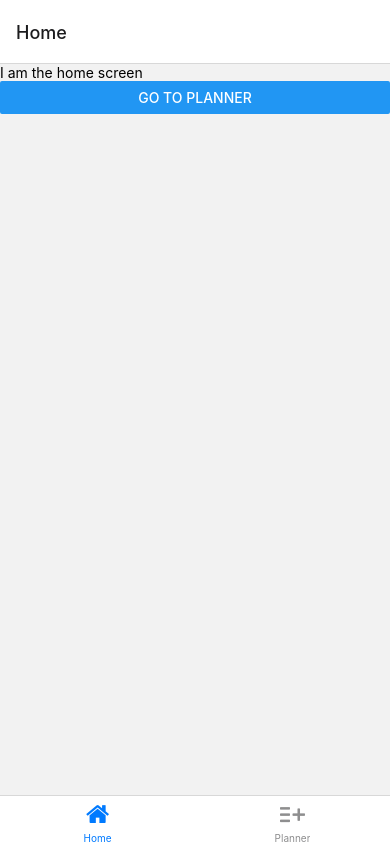
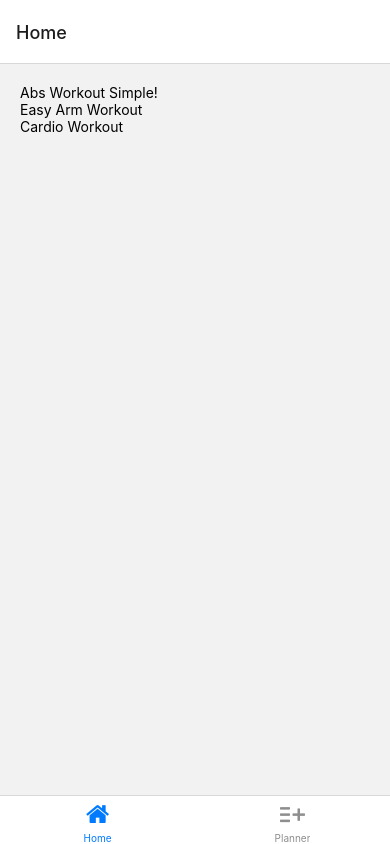
Before and after one commit to Rakesh6720/react-native-typescript, a React Native app: screen /Home in a window 390 px wide. Built offline with nearby package versions, Linux system fonts and the light colour scheme.

Commit message:
add data.json

```diff
--- /dev/null
+++ b/data.json
@@ -0,0 +1,111 @@
+[
+  {
+    "slug": "abs-workout-simple-12321312",
+    "name": "Abs Workout Simple!",
+    "duration": 345,
+    "difficulty": "easy",
+    "sequence": [
+      {
+        "slug": "pushups-213213712",
+        "name": "Pushups",
+        "type": "exercise",
+        "reps": 15,
+        "duration": 60
+      },
+      {
+        "slug": "break-12313123",
+        "name": "Break",
+        "type": "break",
+        "duration": 15
+      },
+      {
+        "slug": "lower-back-stretch-23123421",
+        "name": "Lower back stretch",
+        "type": "stretch",
+        "duration": 120
+      },
+      {
+        "slug": "pull-up-12308277",
+        "name": "Pull Up",
+        "type": "exercise",
+        "reps": 10,
+        "duration": 60
+      },
+      {
+        "slug": "break-123213798",
+        "name": "Breath",
+        "type": "break",
+        "duration": 30
+      },
+      {
+        "slug": "squats-971236798",
+        "name": "Squats",
+        "type": "exercise",
+        "reps": 30,
+        "duration": 60
+      }
+    ]
+  },
+  {
+    "slug": "easy-arm-workout-12317278",
+    "name": "Easy Arm Workout",
+    "duration": 240,
+    "difficulty": "medium",
+    "sequence": [
+      {
+        "slug": "pushups-4876812",
+        "name": "Pushups",
+        "type": "exercise",
+        "reps": 15,
+        "duration": 60
+      },
+      {
+        "slug": "lower-back-stretch-12478712",
+        "name": "Lower back stretch",
+        "type": "stretch",
+        "duration": 120
+      },
+      {
+        "slug": "pull-ups-123214221",
+        "name": "Pull Ups",
+        "type": "exercise",
+        "reps": 10,
+        "duration": 60
+      }
+    ]
+  },
+  {
+    "slug": "cardio-workout-1231283",
+    "name": "Cardio Workout",
+    "duration": 260,
+    "difficulty": "hard",
+    "sequence": [
+      {
+        "slug": "jumping-jacks-1237191",
+        "name": "Jumping Jacks",
+        "type": "exercise",
+        "reps": 100,
+        "duration": 120
+      },
+      {
+        "slug": "breath-1212337191",
+        "name": "Breath",
+        "type": "break",
+        "duration": 10
+      },
+      {
+        "slug": "jumping-jacks-12323214",
+        "name": "Jumping Jacks",
+        "type": "exercise",
+        "reps": 100,
+        "duration": 120
+      },
+      {
+        "slug": "breath-2142123212",
+        "name": "Breath",
+        "type": "break",
+        "duration": 10
+      }
+    ]
+  }
+]
--- a/screens/HomeScreen.tsx
+++ b/screens/HomeScreen.tsx
@@ -1,21 +1,32 @@
 import { useEffect } from "react";
-import { Button, Text, View } from "react-native";
+import { Button, Text, View, StyleSheet, FlatList } from "react-native";
 import { NativeStackHeaderProps } from "@react-navigation/native-stack";
+import data from "../data.json";
+import { Workout } from "../types/data";
 
 export default function HomeScreen({ navigation }: NativeStackHeaderProps) {
-  useEffect(() => {
-    console.log("rendering home screen");
-    return () => console.log("Unmounting home screen");
-  }, []);
+  const renderItem = ({ item }: { item: Workout }) => {
+    return (
+      <View>
+        <Text>{item.name}</Text>
+      </View>
+    );
+  };
+
   return (
-    <View>
-      <Text>I am the home screen</Text>
-      <Button
-        title="Go to planner"
-        onPress={() => {
-          navigation.navigate("Planner");
-        }}
-      ></Button>
+    <View style={styles.container}>
+      {/* <Text>I am the home screen</Text> */}
+      <FlatList
+        data={data as Workout[]}
+        renderItem={renderItem}
+        keyExtractor={(item) => item.slug}
+      />
     </View>
   );
 }
+
+const styles = StyleSheet.create({
+  container: {
+    padding: 20,
+  },
+});
--- /dev/null
+++ b/types/data.ts
@@ -0,0 +1,18 @@
+export interface Workout {
+  slug: string;
+  name: string;
+  duration: number;
+  difficulty: Difficulty;
+  sequence: Sequence[];
+}
+
+export type Difficulty = "easy" | "normal" | "hard";
+
+export type SequenceType = "exercise" | "stretch" | "break";
+export interface Sequence {
+  slug: string;
+  name: string;
+  type: SequenceType;
+  reps?: number;
+  duration: number;
+}
```
